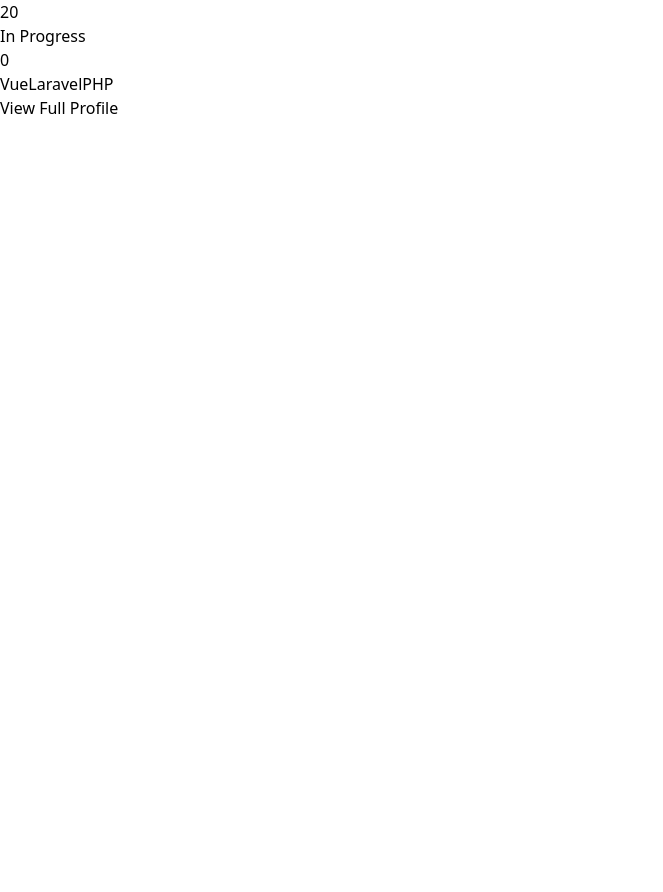
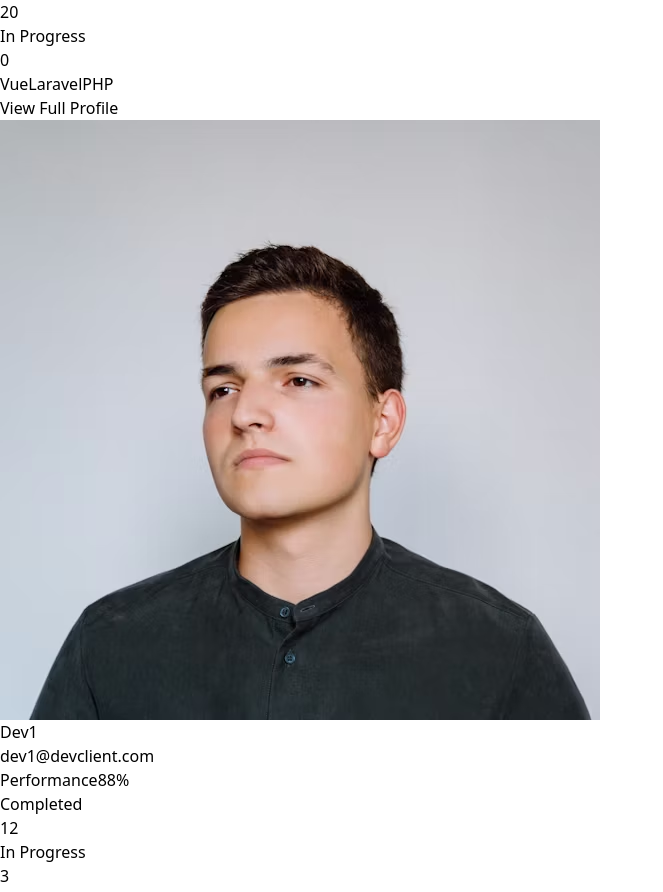
Before and after one commit to Ashmit990/DevClient-CRM, a React (Vite) app: page /developers in a window 1280 px wide. Shown: the part 3442-4334 px from the top of the page, without its empty margins (0-663 px from the left). Before the commit the page ends 3562 px from the top, so only its background shows below. Built offline with nearby package versions, Linux system fonts and the light colour scheme.

Commit message:
fixed developers layout scroll issue

```diff
--- a/src/components/Developers/Developers.jsx
+++ b/src/components/Developers/Developers.jsx
@@ -4,7 +4,7 @@ export const Developers = ({ url, name, skills, score, completed, inprogress, em
   const scoreColor = score >= 80 ? 'bg-[#6DA2F9]' : 'bg-yellow-400'
 
   return (
-    <div className="w-[330px] h-[440px] rounded-[24px] bg-white border border-[#F3F6FF] shadow-[0_20px_50px_rgba(164,174,191,0.15)] hover:shadow-[0_20px_60px_rgba(109,162,249,0.2)] transition-all duration-500 flex flex-col overflow-hidden group">
+    <div className="w-[310px] h-[440px] rounded-[24px] bg-white border border-[#F3F6FF] shadow-[0_20px_50px_rgba(164,174,191,0.15)] hover:shadow-[0_20px_60px_rgba(109,162,249,0.2)] transition-all duration-500 flex flex-col overflow-hidden group mt-[30px]">
 
       <div className="p-4 flex flex-col items-center">
         <div className="relative">
--- a/src/components/sidebar/Sidebar.jsx
+++ b/src/components/sidebar/Sidebar.jsx
@@ -9,7 +9,7 @@ export const Sidebar = () => {
   ];
 
   return (
-    <div className="flex flex-col h-screen">
+    <div className="flex flex-col h-[1200px]]">
       <div className="w-[200px] h-[739px] bg-[#3C5682] flex flex-col items-center pt-[150px] pr-[40px] rounded-tr-3xl">
         <div className="flex justify-center items-center w-[100px] h-[50px] mt-[-120px] ml-[20px]">
           <i className="fa-brands fa-leanpub fa-2xl" style={{ color: "#6499F3", fontSize: "80px" }}></i>
--- a/src/data/developersData.js
+++ b/src/data/developersData.js
@@ -46,5 +46,50 @@ export const developersData =[
     assignedClusters: [],
     performanceScore: 91,
     image: dev3Img
-  }
+  },
+    {
+    id: "dev1",
+    name: "Dev1",
+    email: "dev1@devclient.com",
+    phone: "+977-9800000001",
+    skills: ["React", "Laravel", "Node.js", "MySQL"],
+    active: true,
+    dateJoined: "2023-06-10",
+    totalLeadsHandled: 42,
+    completed: 12,
+    inProgress: 3,
+    assignedClusters: ["KTM - FA - 25", "KTM - KT - 27"],
+    performanceScore: 88,
+    image: dev1Img
+  },
+    {
+    id: "dev1",
+    name: "Dev1",
+    email: "dev1@devclient.com",
+    phone: "+977-9800000001",
+    skills: ["React", "Laravel", "Node.js", "MySQL"],
+    active: true,
+    dateJoined: "2023-06-10",
+    totalLeadsHandled: 42,
+    completed: 12,
+    inProgress: 3,
+    assignedClusters: ["KTM - FA - 25", "KTM - KT - 27"],
+    performanceScore: 88,
+    image: dev1Img
+  },
+    {
+    id: "dev1",
+    name: "Dev1",
+    email: "dev1@devclient.com",
+    phone: "+977-9800000001",
+    skills: ["React", "Laravel", "Node.js", "MySQL"],
+    active: true,
+    dateJoined: "2023-06-10",
+    totalLeadsHandled: 42,
+    completed: 12,
+    inProgress: 3,
+    assignedClusters: ["KTM - FA - 25", "KTM - KT - 27"],
+    performanceScore: 88,
+    image: dev1Img
+  },
 ]
--- a/src/layouts/DevelopersLayout.jsx
+++ b/src/layouts/DevelopersLayout.jsx
@@ -6,19 +6,13 @@ import { Developers } from '../components/Developers/Developers'
 
 export const DevelopersLayout = () => {
   return (
-    <>
-          <div className="flex justify-between items-center w-full pr-[75px]">
-            <Header title="Developers" />
-            <Button label="Add Developer" logo="+" />
-          </div>
-
-          <div className='w-[1085px] h-full mt-[30px] flex justify-between'>
-            {developersData.map((data, key)=>(
-              <Developers url={data.image} name={data.name} skills={data.skills} score={data.performanceScore} completed={data.completed} inprogress={data.inProgress} email={data.email} />
-            ))}
-          </div>
-
-
-    </>
+    <div className="h-full flex flex-col">
+      <div className="flex justify-between items-center pr-[75px] shrink-0"><Header title="Developers" /><Button label="Add Developer" logo="+" /></div>
+      <div className="flex-1 overflow-y-auto mt-6">
+        <div className="flex flex-wrap gap-[78px]">
+          {developersData.map((data, i) => <Developers key={i} url={data.image} name={data.name} skills={data.skills} score={data.performanceScore} completed={data.completed} inprogress={data.inProgress} email={data.email} />)}
+        </div>
+      </div>
+    </div>
   )
 }
--- a/src/layouts/RootLayout.jsx
+++ b/src/layouts/RootLayout.jsx
@@ -13,10 +13,10 @@ export const RootLayout = () => {
       <div className="fixed left-[200px] top-0 right-0">
         <Topbar />
       </div>
-
-      <div className="fixed ml-[253px] mt-[130px] p-5 pl-[28px] bg-[#F8F9FC] h-[700px] w-[85%] rounded-lg">
+      <div className="fixed ml-[253px] mt-[120px] p-5 pl-[28px] bg-[#F8F9FC] h-[calc(100vh-120px)] w-[85%] rounded-lg overflow-hidden">
         <Outlet />
       </div>
+
     </>
   );
 };
```
